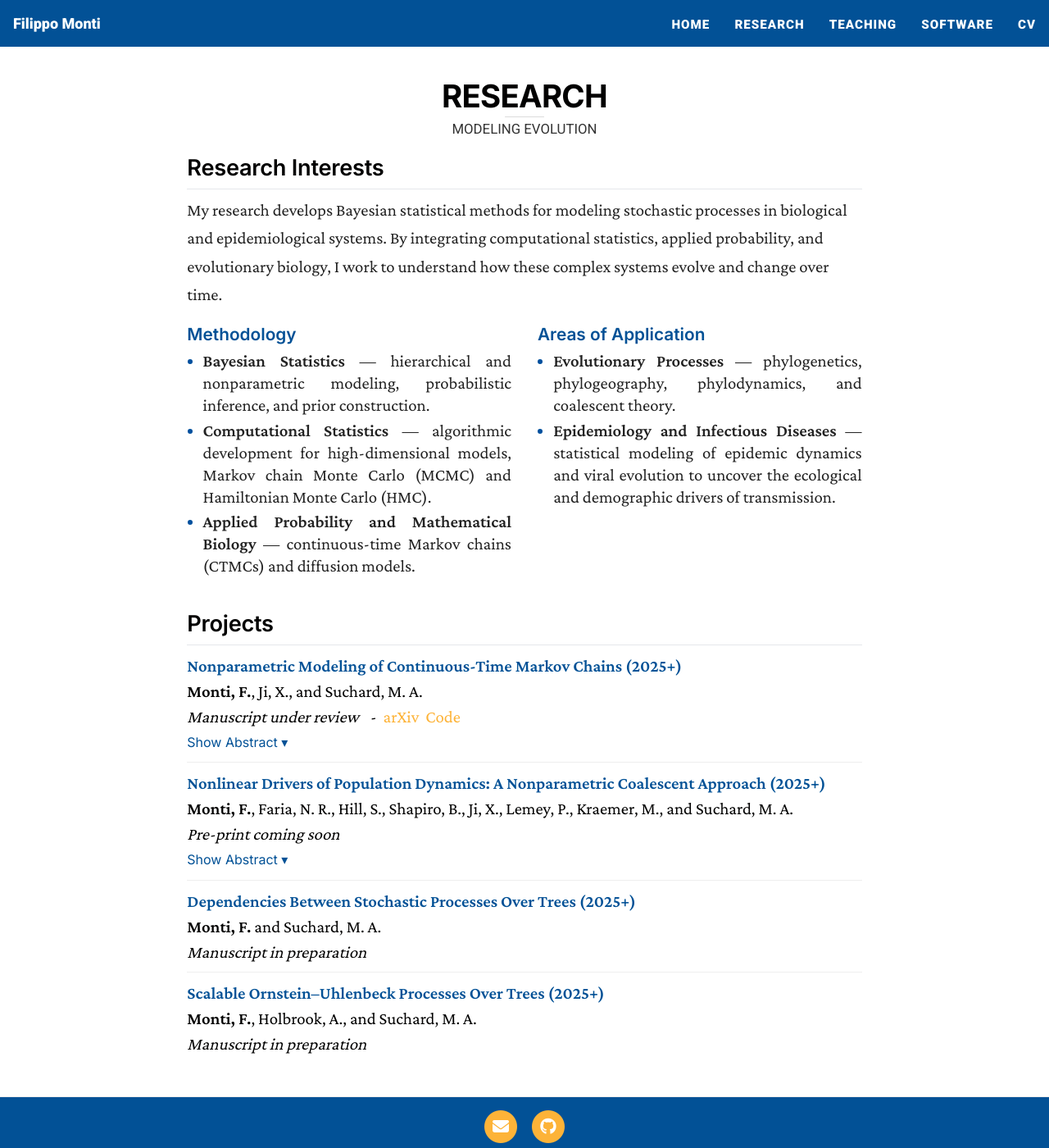
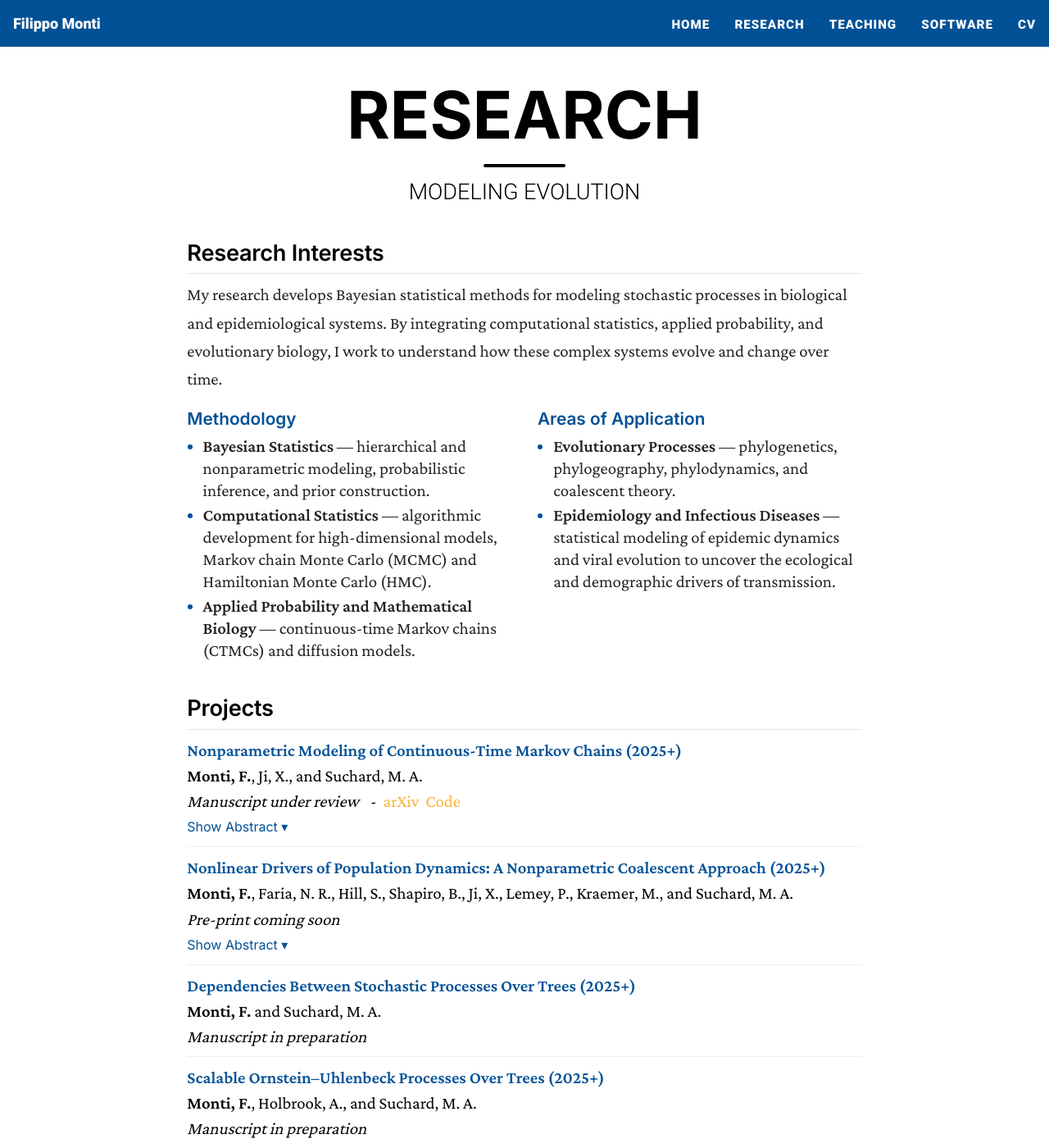
Before and after one commit to fil-monti/fil-monti.github.io, a Jekyll site: the page built from myresearch.md, in a window 1280 px wide and 1400 px high. Shown: the whole window at 82% size. Built offline with Jekyll 4.4.1, drawn with Linux system fonts in a browser that asks for light colours; nearby versions of some CDN libraries.

Commit message:
renaming

```diff
--- a/assets/css/custom.css
+++ b/assets/css/custom.css
@@ -1,7 +1,7 @@
 @import url('https://fonts.googleapis.com/css2?family=Inter:wght@400;600;700&family=Crimson+Pro:wght@400;500;600&display=swap');
 @import url("./teaching.css");
-@import url("./papers.css");
-@import url("./headerCompact.css");
+@import url("research.css");
+/*@import url("./headerCompact.css");*/
 @import url("./homepage.css");
 h1, h2, h3 {
     font-family: 'Inter', sans-serif;
--- a/assets/css/papers.css
+++ b/assets/css/research.css
@@ -115,7 +115,7 @@
     color: #222;             /* slightly softer than pure black */
     margin-top: 8px;         /* small spacing below summary */
     max-width: 75ch;         /* optional: keeps paragraphs comfortably wide */
-    text-align: justify;
+    text-align: left;
     text-justify: inter-word;
 }
 
@@ -140,10 +140,9 @@
 }
 
 .research-columns li {
-    text-align: justify;
+    text-align: left;
     text-justify: inter-word;
 }
-
 
 /* --- Make inline & display math match surrounding text size --- */
 
```
